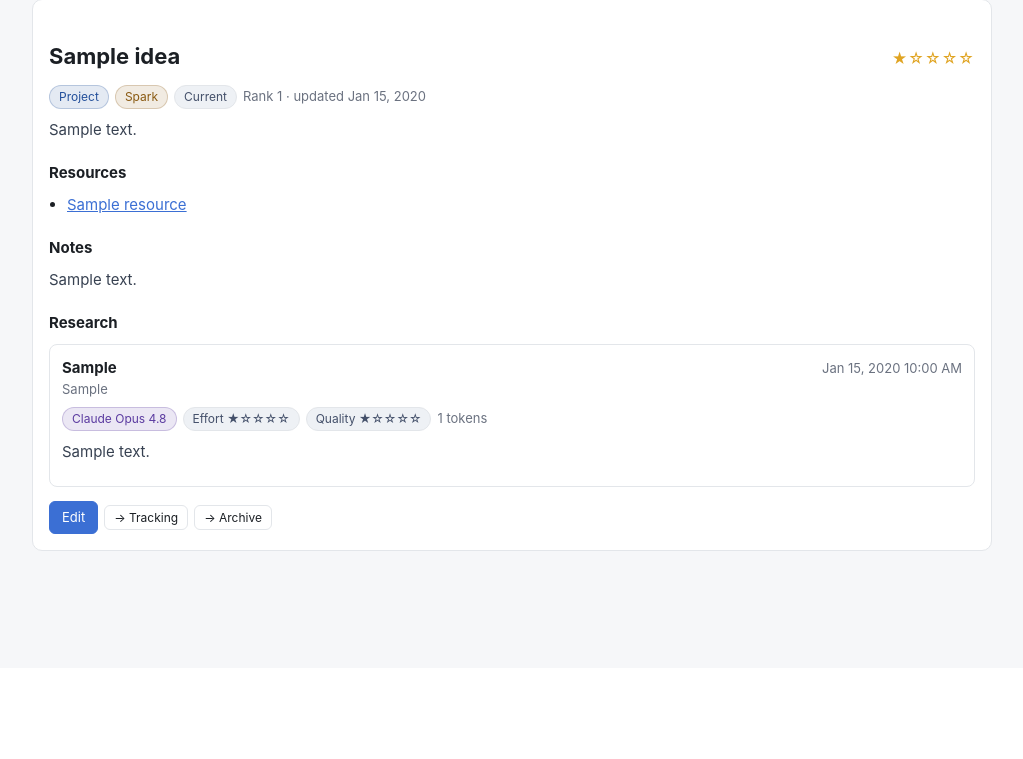
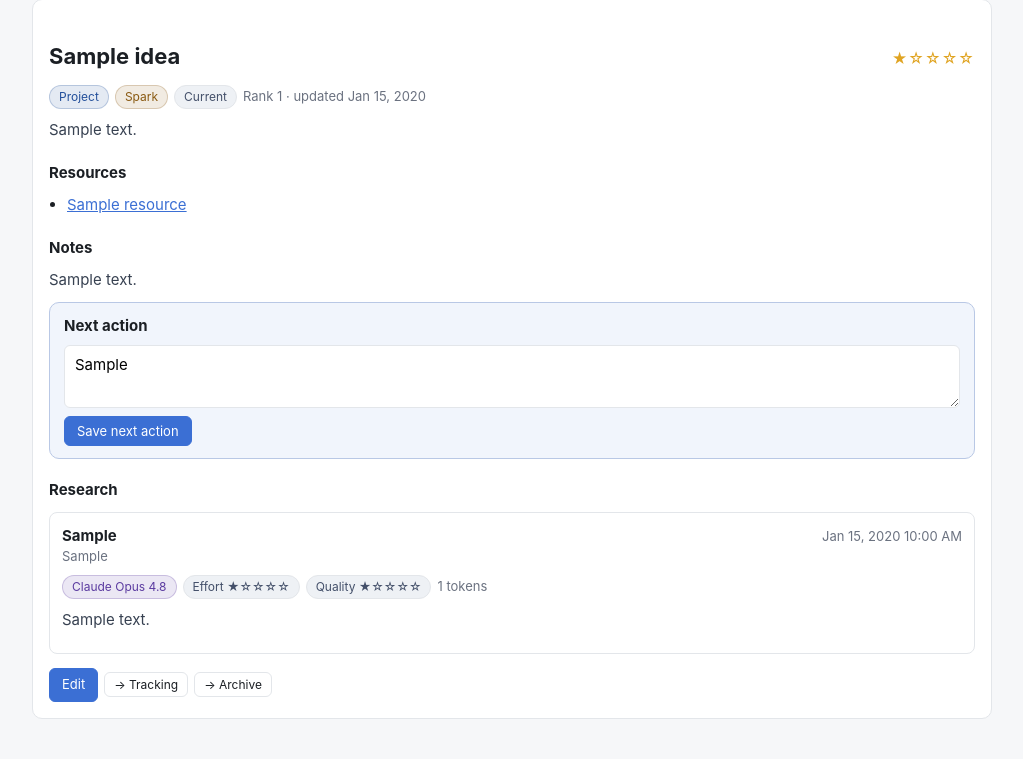
Before and after one commit to bzeitner/IdeaFlow, a Django app: page /1/ in a window 1280 px wide. Shown: the part 132-891 px from the top of the page, without its empty margins (128-1151 px from the left). Before the commit the page ends 683 px from the top, so only its background shows below. Run offline with Django 5.2, Linux system fonts and the light colour scheme; a user stored in the database is signed in; data comes from the database, SQL or seed files in the repository; tables that the repository leaves empty hold one stand-in row (values such as "Sample post").

Commit message:
Add next-action field and a review/reflect tier to the runner
Once an idea has research, its detail page prompts for the single next
action (Idea.next_action, editable there via set_next_action, and set by
the review agent through log_effort/API --next-action).

research_all.sh is now tiered so an agent always has useful work:
- research ideas with no research yet, else
- review the already-researched ones (new `research_idea.sh <id> review`
  mode: synthesize progress, update stage/status, set the next action), else
- reflect on the project if there are no ideas at all.
Flags: --review, --force, --reflect, --status, --delay, --dry-run.

next_action threads through record_effort, the effort API, log_effort,
and the tools/ideaflow client. Migration 0007. Tests for the field, the
detail prompt, access control, and record_effort.

Co-Authored-By: Claude Opus 4.8 <noreply@anthropic.com>

```diff
--- a/ideas/api.py
+++ b/ideas/api.py
@@ -125,6 +125,7 @@ def idea_effort(request, pk):
             resource_label=resource.get("label", ""),
             stage=payload.get("stage"),
             status=payload.get("status"),
+            next_action=payload.get("next_action"),
         )
     except (ValueError, LookupError) as exc:
         return JsonResponse({"error": str(exc)}, status=400)
--- a/ideas/forms.py
+++ b/ideas/forms.py
@@ -28,15 +28,18 @@ class IdeaForm(forms.ModelForm):
             "stage",
             "rank",
             "notes",
+            "next_action",
         ]
         labels = {
             "title": "Idea Title",
             "summary": "Idea Summary",
             "interest_level": "Interest Level",
+            "next_action": "Next Action",
         }
         widgets = {
             "summary": forms.Textarea(attrs={"rows": 4}),
             "notes": forms.Textarea(attrs={"rows": 3}),
+            "next_action": forms.Textarea(attrs={"rows": 2}),
             "interest_level": forms.RadioSelect,
         }
 
--- a/ideas/management/commands/log_effort.py
+++ b/ideas/management/commands/log_effort.py
@@ -52,6 +52,9 @@ class Command(BaseCommand):
             choices=[s.value for s in Status],
             help="Move the idea to this tab.",
         )
+        parser.add_argument(
+            "--next-action", dest="next_action", help="Set the idea's next action."
+        )
 
     def handle(self, *args, **options):
         try:
@@ -81,6 +84,7 @@ class Command(BaseCommand):
                 resource_label=options["resource_label"],
                 stage=options["stage"],
                 status=options["status"],
+                next_action=options["next_action"],
             )
         except (ValueError, LookupError) as exc:
             raise CommandError(str(exc))
--- a/ideas/models.py
+++ b/ideas/models.py
@@ -95,6 +95,10 @@ class Idea(models.Model):
         default=0, help_text="Manual ordering within a tab. Lower sorts first."
     )
     notes = models.TextField(blank=True)
+    next_action = models.TextField(
+        blank=True,
+        help_text="The single next step to take, once the idea has been researched.",
+    )
     created_at = models.DateTimeField(auto_now_add=True)
     updated_at = models.DateTimeField(auto_now=True)
 
--- a/ideas/serialize.py
+++ b/ideas/serialize.py
@@ -83,6 +83,7 @@ def idea_to_dict(idea, *, detail=True):
     }
     if detail:
         data["notes"] = idea.notes
+        data["next_action"] = idea.next_action
         data["resources"] = [resource_to_dict(r) for r in idea.resources.all()]
         data["research_entries"] = [
             research_entry_to_dict(e) for e in idea.research_entries.all()
--- a/ideas/static/ideas/app.css
+++ b/ideas/static/ideas/app.css
@@ -123,6 +123,15 @@ table.tracking { width: 100%; border-collapse: collapse; background: var(--panel
 .rate-agent-note { font-size: 11px; margin-left: 4px; }
 .pager { display: flex; align-items: center; gap: 12px; margin-top: 16px; }
 
+/* Next action (idea detail) */
+.next-action { background: color-mix(in srgb, var(--accent) 7%, var(--panel));
+  border: 1px solid color-mix(in srgb, var(--accent) 25%, var(--line));
+  border-radius: 10px; padding: 12px 14px; margin: 6px 0 18px; }
+.next-action h4 { margin: 0 0 8px; }
+.next-action-form { display: flex; flex-direction: column; gap: 8px; align-items: flex-start; }
+.next-action-form textarea { width: 100%; padding: 8px 10px; border: 1px solid var(--line);
+  border-radius: 6px; font: inherit; background: #fff; }
+
 /* Forms */
 .idea-form { background: var(--panel); border: 1px solid var(--line); border-radius: 10px;
   padding: 20px; max-width: 640px; }
--- a/ideas/templates/ideas/detail.html
+++ b/ideas/templates/ideas/detail.html
@@ -29,6 +29,18 @@
     {% if idea.notes %}
       <h4>Notes</h4>
       <p class="summary">{{ idea.notes|linebreaksbr }}</p>
+    {% endif %}
+
+    {% if idea.research_entries.all %}
+      <div class="next-action">
+        <h4>Next action</h4>
+        <form method="post" action="{% url 'ideas:set_next_action' idea.pk %}" class="next-action-form">
+          {% csrf_token %}
+          <textarea name="next_action" rows="2"
+                    placeholder="Research is in — what's the single next action?">{{ idea.next_action }}</textarea>
+          <button class="btn primary" type="submit">Save next action</button>
+        </form>
+      </div>
     {% endif %}
 
     <h4>Research</h4>
--- a/ideas/urls.py
+++ b/ideas/urls.py
@@ -15,5 +15,6 @@ urlpatterns = [
     path("<int:pk>/", views.detail, name="detail"),
     path("<int:pk>/edit/", views.idea_form, name="edit"),
     path("<int:pk>/status/<str:status>/", views.set_status, name="set_status"),
+    path("<int:pk>/next-action/", views.set_next_action, name="set_next_action"),
     path("users/", views.user_management, name="user_management"),
 ]
--- a/ideas/views.py
+++ b/ideas/views.py
@@ -196,6 +196,21 @@ def set_status(request, pk, status):
     return redirect(request.POST.get("next") or "ideas:home")
 
 
+@login_required
+def set_next_action(request, pk):
+    """Set the idea's next action from its detail page (once research exists)."""
+    if request.method != "POST":
+        return redirect("ideas:detail", pk=pk)
+    idea = get_object_or_404(Idea, pk=pk)
+    denied = _require_status_role(request, idea.status)
+    if denied:
+        return denied
+    idea.next_action = request.POST.get("next_action", "").strip()
+    idea.save(update_fields=["next_action", "updated_at"])
+    messages.success(request, "Next action saved.")
+    return redirect("ideas:detail", pk=pk)
+
+
 @role_required("role_current", "role_tracking", "role_archive")
 def feeds(request):
     """Read the shared feed items and rate them (interest + info value)."""
```
Also changed, not shown: ideas/reporting.py (+6 -1 lines), ideas/tests/test_feeds.py (+10 -0 lines), ideas/tests/test_views.py (+42 -0 lines), README.md, ideas/migrations/0007_idea_next_action.py (added), 3 other files.
